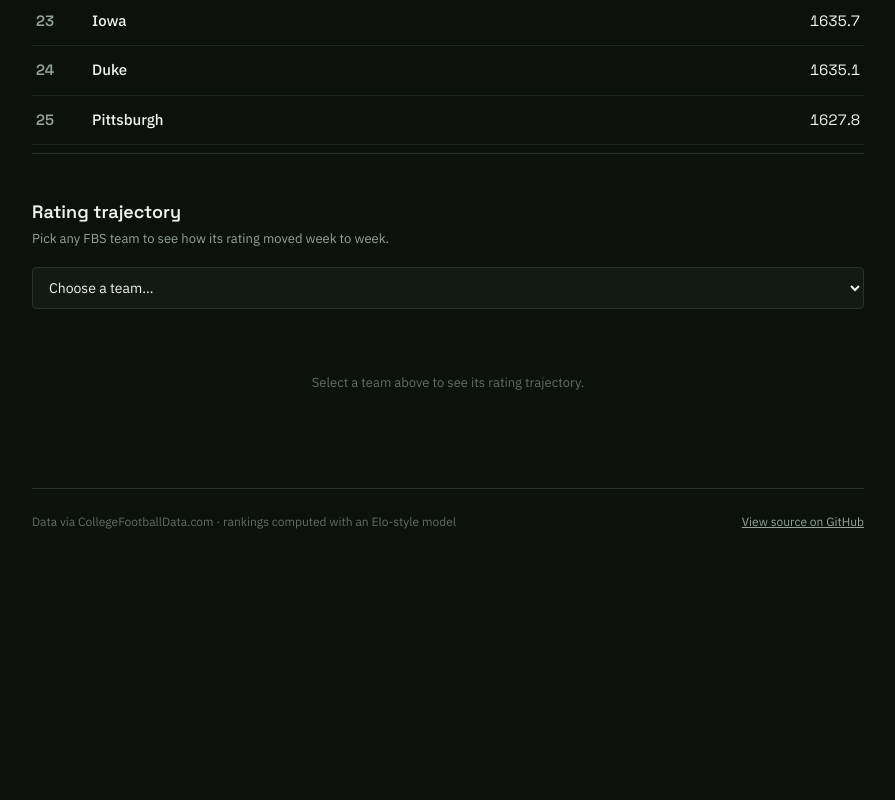
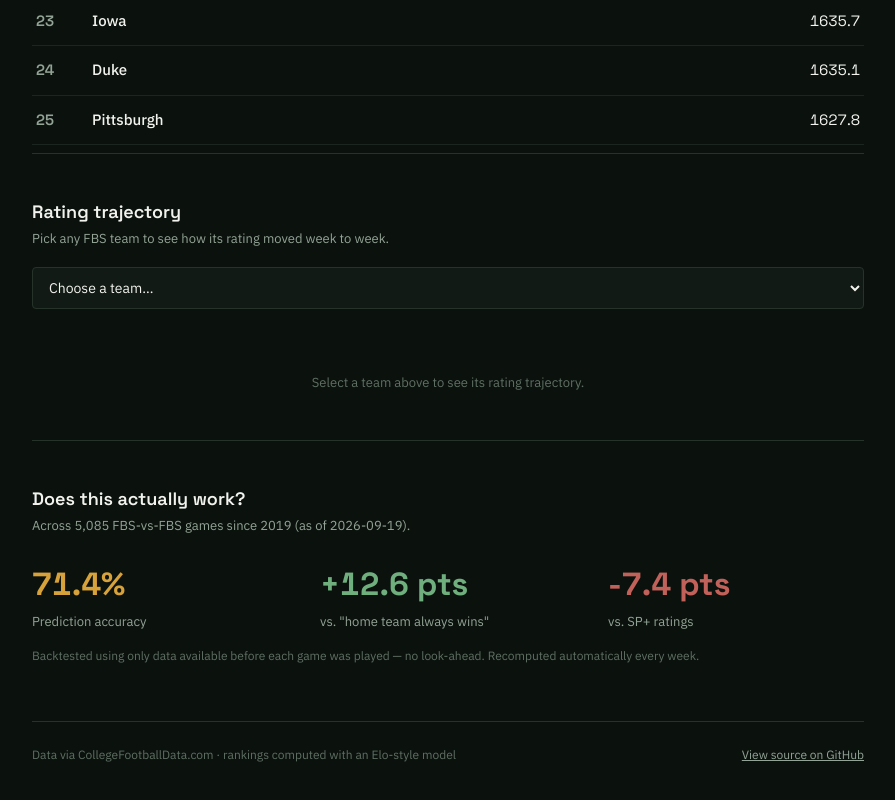
Before and after one commit to brandon-keck/cfb-rankings, a plain HTML site: page index.html in a window 1280 px wide. Shown: the part 1593-2393 px from the top of the page, without its empty margins (192-1087 px from the left). Before the commit the page ends 2220 px from the top, so only its background shows below. Drawn offline with Linux system fonts and the light colour scheme.

Commit message:
Add backtest results to README and dashboard; automate backtest in weekly workflow

```diff
--- /dev/null
+++ b/data/backtest_summary.json
@@ -0,0 +1,54 @@
+{
+  "generated_at_utc": "2026-09-19",
+  "games_evaluated": 5085,
+  "elo_accuracy": 0.7143,
+  "elo_brier_score": 0.1879,
+  "home_baseline_accuracy": 0.5882,
+  "elo_vs_home_baseline_pts": 12.6,
+  "sp_plus_accuracy": 0.7882,
+  "sp_plus_brier_score": 0.1462,
+  "sp_plus_games_compared": 5085,
+  "elo_vs_sp_plus_pts": -7.4,
+  "accuracy_by_season": [
+    {
+      "season": 2019,
+      "accuracy": 0.7248,
+      "games": 734
+    },
+    {
+      "season": 2020,
+      "accuracy": 0.7165,
+      "games": 508
+    },
+    {
+      "season": 2021,
+      "accuracy": 0.709,
+      "games": 732
+    },
+    {
+      "season": 2022,
+      "accuracy": 0.6798,
+      "games": 734
+    },
+    {
+      "season": 2023,
+      "accuracy": 0.7373,
+      "games": 750
+    },
+    {
+      "season": 2024,
+      "accuracy": 0.6955,
+      "games": 752
+    },
+    {
+      "season": 2025,
+      "accuracy": 0.7178,
+      "games": 762
+    },
+    {
+      "season": 2026,
+      "accuracy": 0.8407,
+      "games": 113
+    }
+  ]
+}
--- a/index.html
+++ b/index.html
@@ -244,6 +244,62 @@
 
   canvas { max-height: 280px; }
 
+  /* ---- stats ---- */
+
+  .stats {
+    padding-top: 44px;
+    margin-top: 8px;
+    border-top: 1px solid var(--rule);
+  }
+
+  .stats h2 {
+    font-family: 'Space Grotesk', sans-serif;
+    font-size: 18px;
+    font-weight: 600;
+    margin: 0 0 4px;
+  }
+
+  .stats .desc {
+    color: var(--muted);
+    font-size: 13px;
+    margin: 0 0 24px;
+  }
+
+  .stat-row {
+    display: flex;
+    gap: 32px;
+    flex-wrap: wrap;
+    margin-bottom: 16px;
+  }
+
+  .stat {
+    flex: 1;
+    min-width: 140px;
+  }
+
+  .stat-value {
+    font-family: 'Space Grotesk', sans-serif;
+    font-size: 32px;
+    font-weight: 700;
+    color: var(--gold);
+    font-variant-numeric: tabular-nums;
+    margin-bottom: 4px;
+  }
+
+  .stat-value.negative { color: var(--down); }
+  .stat-value.positive { color: var(--up); }
+
+  .stat-label {
+    color: var(--muted);
+    font-size: 13px;
+  }
+
+  .stats-note {
+    color: var(--muted-dim);
+    font-size: 12px;
+    margin: 0;
+  }
+
   /* ---- footer ---- */
 
   footer {
@@ -318,6 +374,26 @@
       <div class="chart-panel-empty" id="chart-empty">Select a team above to see its rating trajectory.</div>
     </section>
 
+    <section class="stats" id="stats-section" style="display:none;">
+      <h2>Does this actually work?</h2>
+      <p class="desc" id="stats-desc"></p>
+      <div class="stat-row">
+        <div class="stat">
+          <div class="stat-value" id="stat-accuracy">—</div>
+          <div class="stat-label">Prediction accuracy</div>
+        </div>
+        <div class="stat">
+          <div class="stat-value" id="stat-vs-home">—</div>
+          <div class="stat-label">vs. "home team always wins"</div>
+        </div>
+        <div class="stat">
+          <div class="stat-value" id="stat-vs-sp">—</div>
+          <div class="stat-label">vs. SP+ ratings</div>
+        </div>
+      </div>
+      <p class="stats-note">Backtested using only data available before each game was played — no look-ahead. Recomputed automatically every week.</p>
+    </section>
+
   </div>
 
   <div class="status" id="status">Loading ratings…</div>
@@ -389,8 +465,44 @@
       document.getElementById('status').style.display = 'none';
       document.getElementById('app-content').style.display = 'block';
       renderSeason();
+      loadBacktestSummary();
     }).catch(function (err) {
       setStatus('Could not load ratings data: ' + err.message, true);
+    });
+  }
+
+  function loadBacktestSummary() {
+    // Supplementary section -- if this file doesn't exist yet (backtest.py
+    // hasn't been run), fail silently rather than showing an error, since
+    // the main dashboard works fine without it.
+    fetch('data/backtest_summary.json').then(function (res) {
+      if (!res.ok) throw new Error('not found');
+      return res.json();
+    }).then(function (summary) {
+      const section = document.getElementById('stats-section');
+
+      document.getElementById('stat-accuracy').textContent = (summary.elo_accuracy * 100).toFixed(1) + '%';
+
+      const vsHome = summary.elo_vs_home_baseline_pts;
+      const vsHomeEl = document.getElementById('stat-vs-home');
+      vsHomeEl.textContent = (vsHome >= 0 ? '+' : '') + vsHome.toFixed(1) + ' pts';
+      vsHomeEl.className = 'stat-value ' + (vsHome >= 0 ? 'positive' : 'negative');
+
+      const vsSpEl = document.getElementById('stat-vs-sp');
+      if (summary.sp_plus_accuracy !== null && summary.sp_plus_accuracy !== undefined) {
+        const vsSp = summary.elo_vs_sp_plus_pts;
+        vsSpEl.textContent = (vsSp >= 0 ? '+' : '') + vsSp.toFixed(1) + ' pts';
+        vsSpEl.className = 'stat-value ' + (vsSp >= 0 ? 'positive' : 'negative');
+      } else {
+        vsSpEl.textContent = 'N/A';
+      }
+
+      document.getElementById('stats-desc').textContent =
+        'Across ' + summary.games_evaluated.toLocaleString() + ' FBS-vs-FBS games since 2019 (as of ' + summary.generated_at_utc + ').';
+
+      section.style.display = 'block';
+    }).catch(function () {
+      // Silently skip -- no backtest data available yet.
     });
   }
 
```
Also changed, not shown: data/backtest_predictions.csv, 3 other files.
